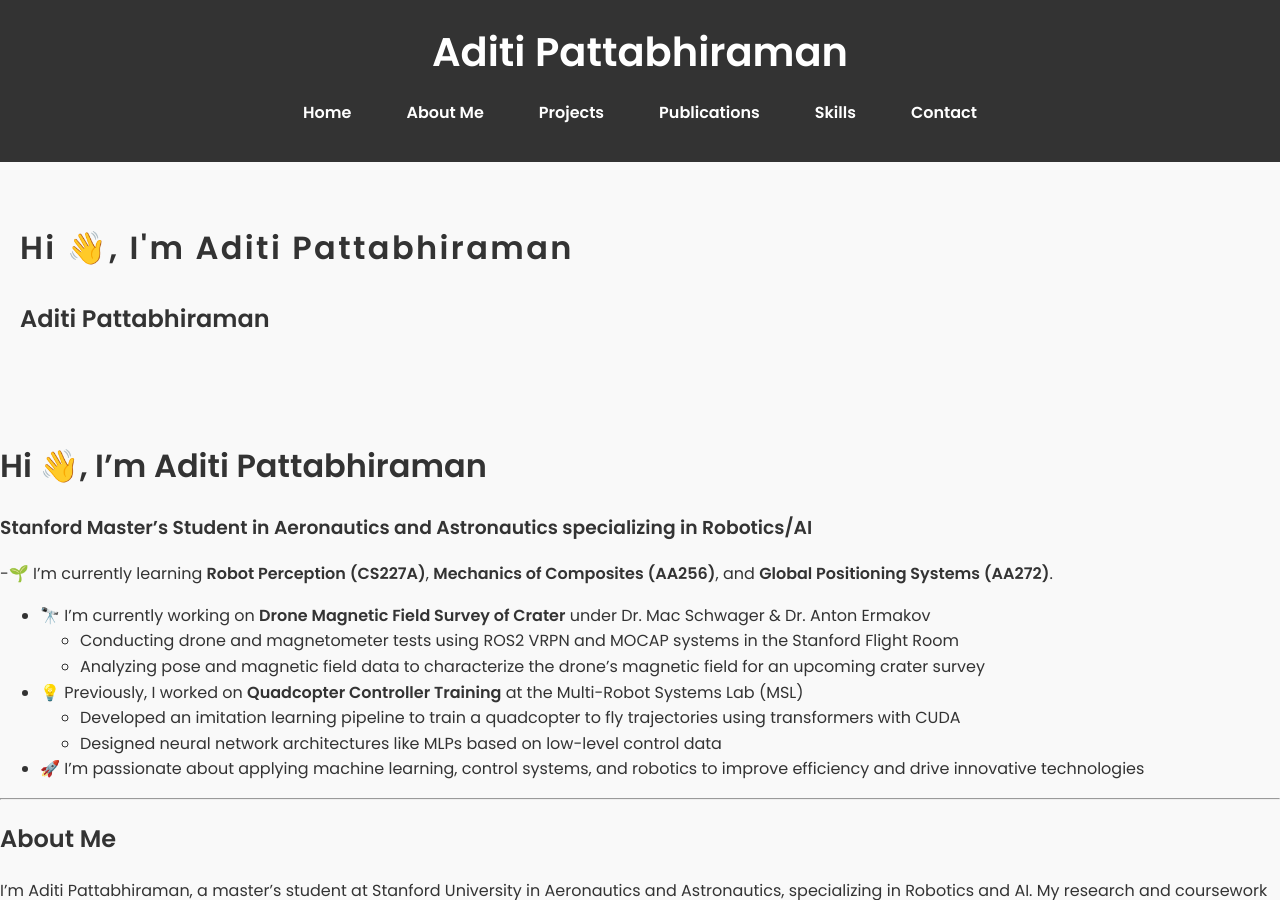
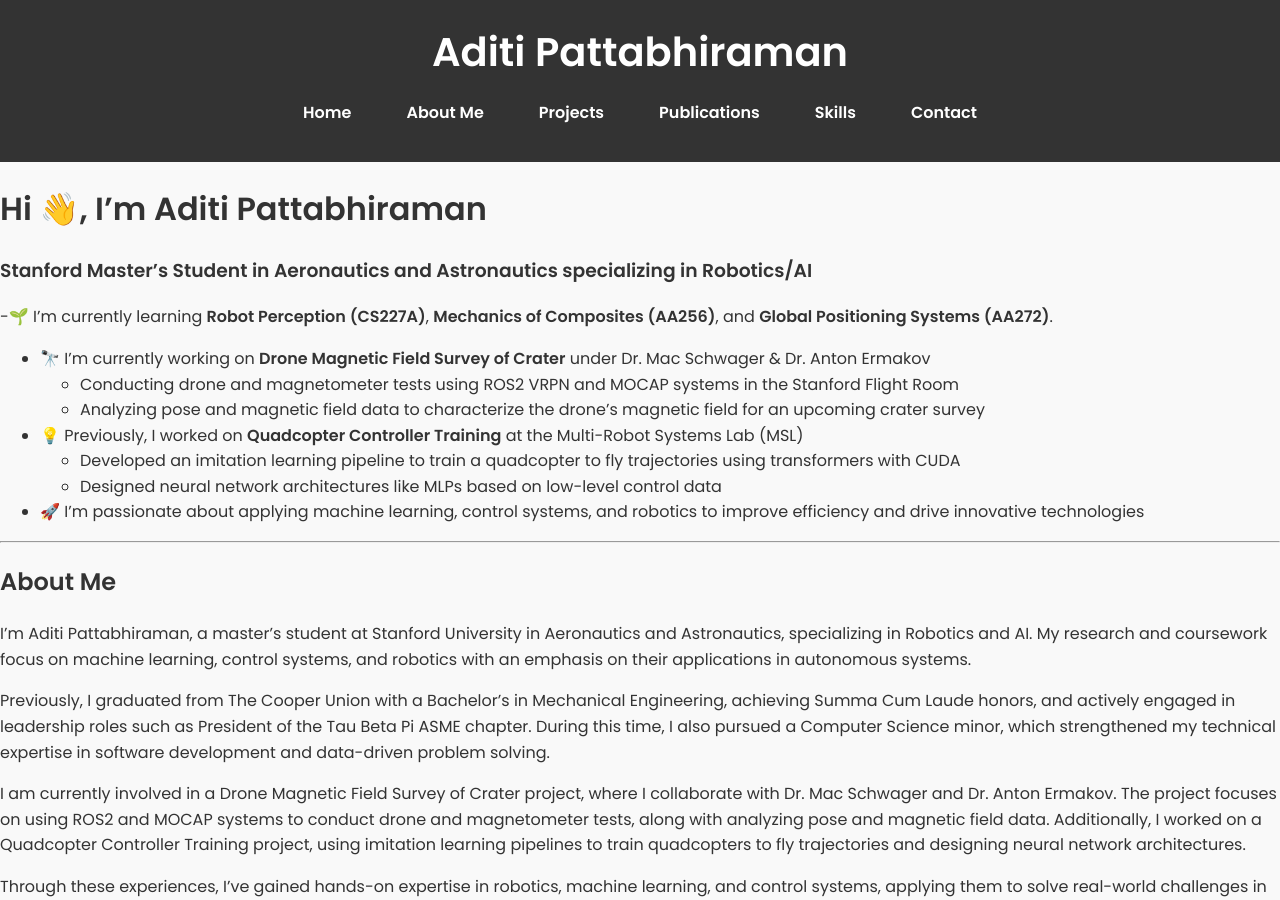
Before and after one commit to aditipattabhiraman/aditipattabhiraman.github.io, a Jekyll site: the page built from index.md, in a window 1280 px wide and 900 px high. Built offline with Jekyll 4.4.1, drawn with Linux system fonts in a browser that asks for light colours.

Commit message:
Update default.html

```diff
--- a/_layouts/default.html
+++ b/_layouts/default.html
@@ -28,11 +28,6 @@
     </nav>
   </header>
 
-  <!-- Header Section with Typing Effect (only 1 header) -->
-  <header>
-    <h1 class="header-typing">Hi 👋, I'm Aditi Pattabhiraman</h1>
-    <h2>{{ page.title }}</h2>
-  </header>
 
   <main>
     {{ content }}
```
